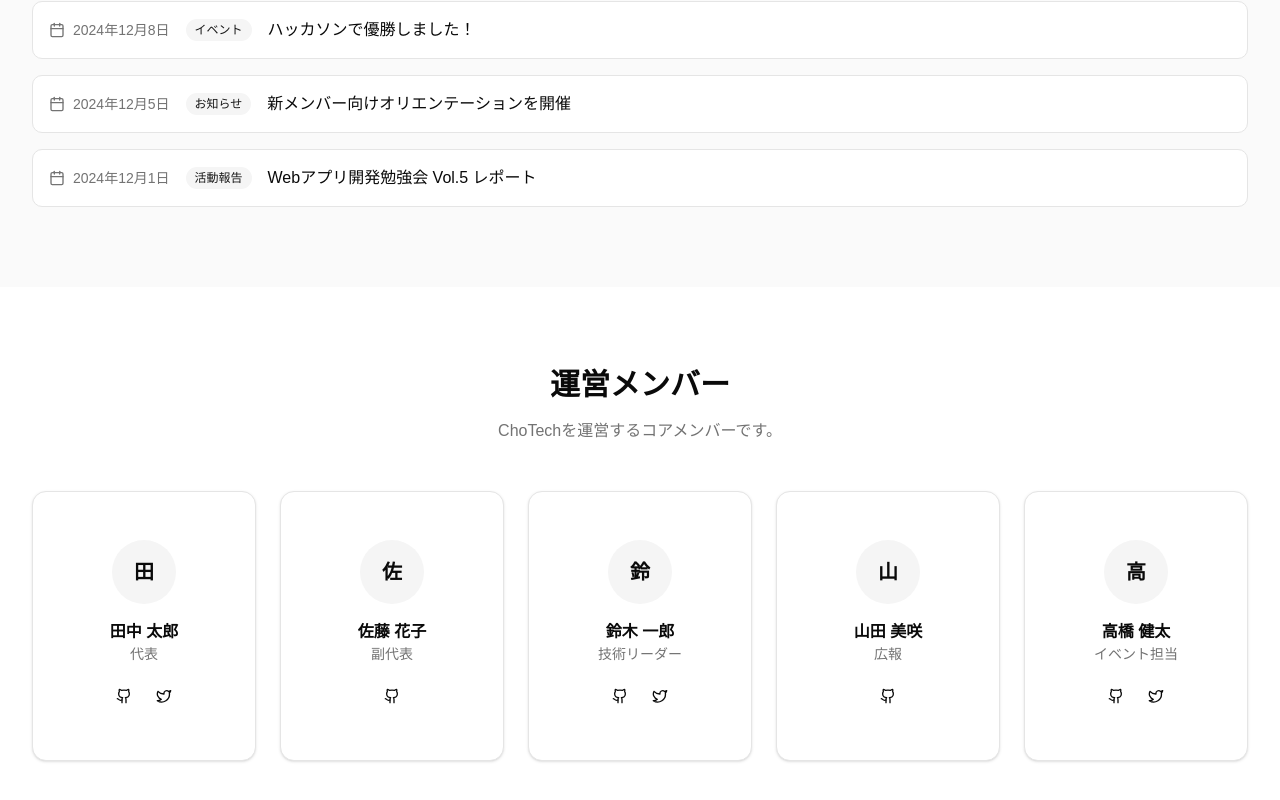
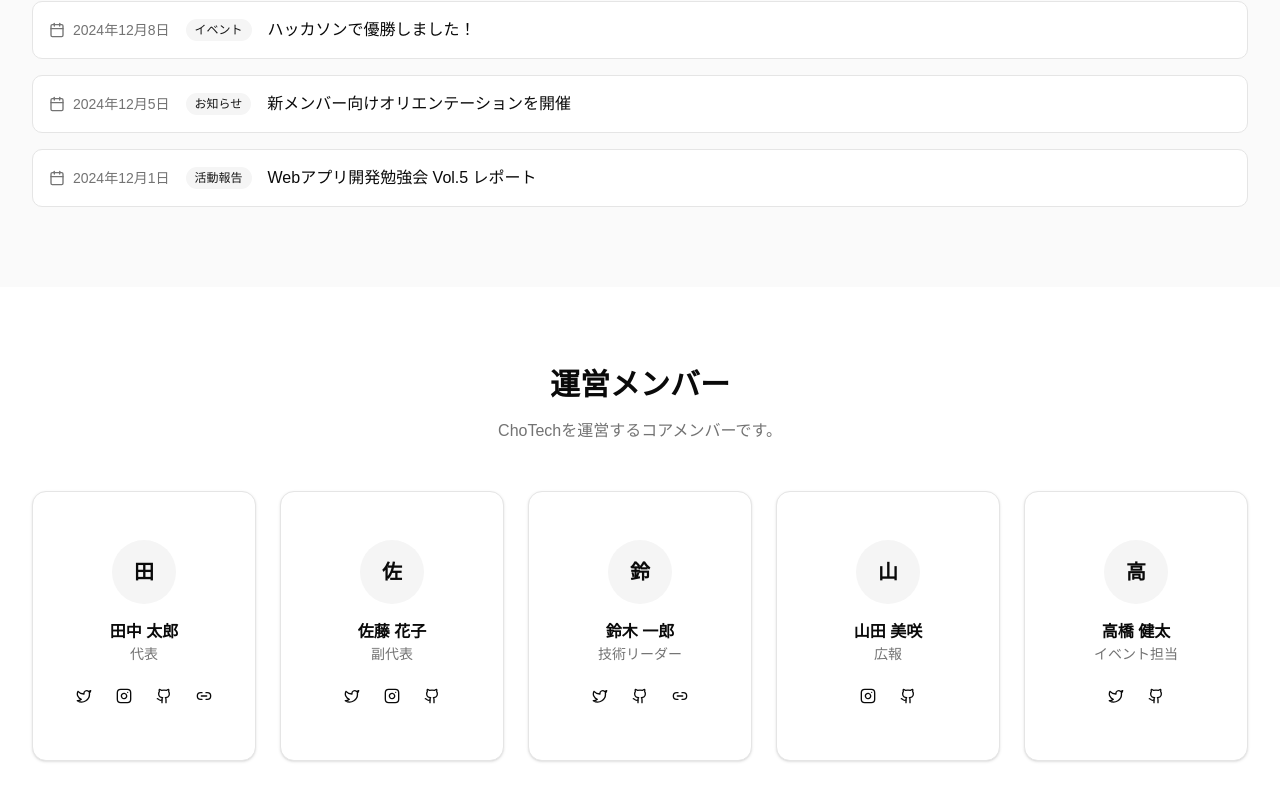
Before and after one commit to nu-chotech/hp, a Next.js app: page / in a window 1280 px wide. Shown: the part 2035-2835 px from the top of the page. Built offline with nearby package versions, Linux system fonts and the light colour scheme; a web font is replaced by a local one.

Commit message:
feat: add Instagram and custom link options for members and refactor social media links to use anchor tags

```diff
--- a/src/components/sections/ActivitiesSection.tsx
+++ b/src/components/sections/ActivitiesSection.tsx
@@ -1,13 +1,13 @@
 "use client";
 
-import { Code, Mic, Users } from "lucide-react";
+import { Code, Speech, Users } from "lucide-react";
 import { motion } from "motion/react";
 import { Badge } from "@/components/ui/badge";
 import { Card, CardContent, CardHeader, CardTitle } from "@/components/ui/card";
 
 const activities = [
   {
-    icon: Mic,
+    icon: Speech,
     title: "Talk Day",
     subtitle: "ライトニングトーク・アイデアプレゼン",
     badge: "月1〜2回",
--- a/src/components/sections/MembersSection.tsx
+++ b/src/components/sections/MembersSection.tsx
@@ -1,8 +1,7 @@
 "use client";
 
-import { Github, Twitter } from "lucide-react";
+import { Github, Instagram, Link2, Twitter } from "lucide-react";
 import { motion } from "motion/react";
-import Link from "next/link";
 import { Card, CardContent } from "@/components/ui/card";
 
 // 運営メンバーデータ（5人）
@@ -11,34 +10,40 @@ const teamMembers = [
     id: "1",
     name: "田中 太郎",
     role: "代表",
+    twitter: "https://twitter.com",
+    instagram: "https://instagram.com",
     github: "https://github.com",
-    twitter: "https://twitter.com",
+    link: "https://example.com",
   },
   {
     id: "2",
     name: "佐藤 花子",
     role: "副代表",
+    twitter: "https://twitter.com",
+    instagram: "https://instagram.com",
     github: "https://github.com",
   },
   {
     id: "3",
     name: "鈴木 一郎",
     role: "技術リーダー",
+    twitter: "https://twitter.com",
     github: "https://github.com",
-    twitter: "https://twitter.com",
+    link: "https://example.com",
   },
   {
     id: "4",
     name: "山田 美咲",
     role: "広報",
+    instagram: "https://instagram.com",
     github: "https://github.com",
   },
   {
     id: "5",
     name: "高橋 健太",
     role: "イベント担当",
+    twitter: "https://twitter.com",
     github: "https://github.com",
-    twitter: "https://twitter.com",
   },
 ];
 
@@ -115,25 +120,45 @@ export function MembersSection() {
                     {member.role}
                   </p>
                   <div className="flex items-center justify-center gap-2">
+                    {member.twitter && (
+                      <a
+                        href={member.twitter}
+                        target="_blank"
+                        rel="noopener noreferrer"
+                        className="p-2 rounded-full hover:bg-muted transition-all hover:scale-110 active:scale-95"
+                      >
+                        <Twitter className="w-4 h-4" />
+                      </a>
+                    )}
+                    {member.instagram && (
+                      <a
+                        href={member.instagram}
+                        target="_blank"
+                        rel="noopener noreferrer"
+                        className="p-2 rounded-full hover:bg-muted transition-all hover:scale-110 active:scale-95"
+                      >
+                        <Instagram className="w-4 h-4" />
+                      </a>
+                    )}
                     {member.github && (
-                      <Link
+                      <a
                         href={member.github}
                         target="_blank"
                         rel="noopener noreferrer"
                         className="p-2 rounded-full hover:bg-muted transition-all hover:scale-110 active:scale-95"
                       >
                         <Github className="w-4 h-4" />
-                      </Link>
+                      </a>
                     )}
-                    {member.twitter && (
-                      <Link
-                        href={member.twitter}
+                    {member.link && (
+                      <a
+                        href={member.link}
                         target="_blank"
                         rel="noopener noreferrer"
                         className="p-2 rounded-full hover:bg-muted transition-all hover:scale-110 active:scale-95"
                       >
-                        <Twitter className="w-4 h-4" />
-                      </Link>
+                        <Link2 className="w-4 h-4" />
+                      </a>
                     )}
                   </div>
                 </CardContent>
```
